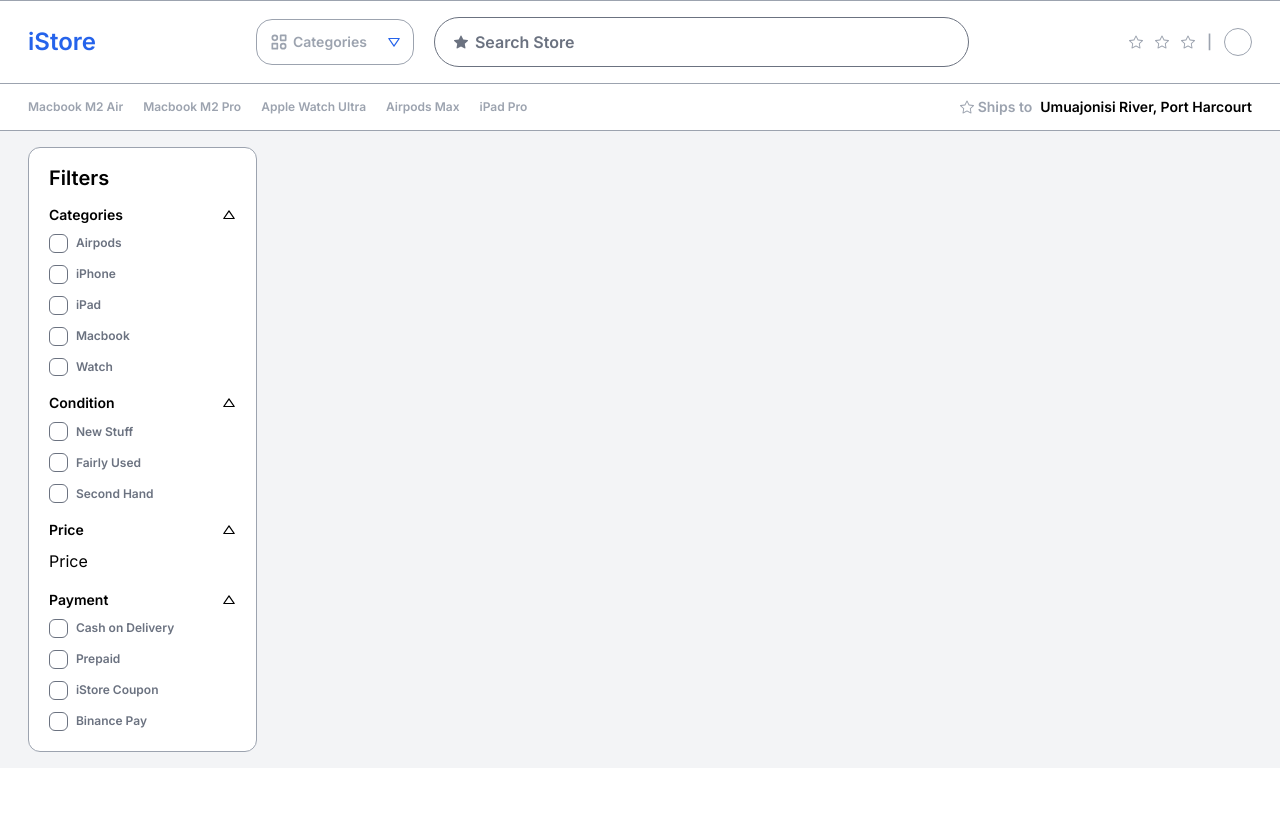
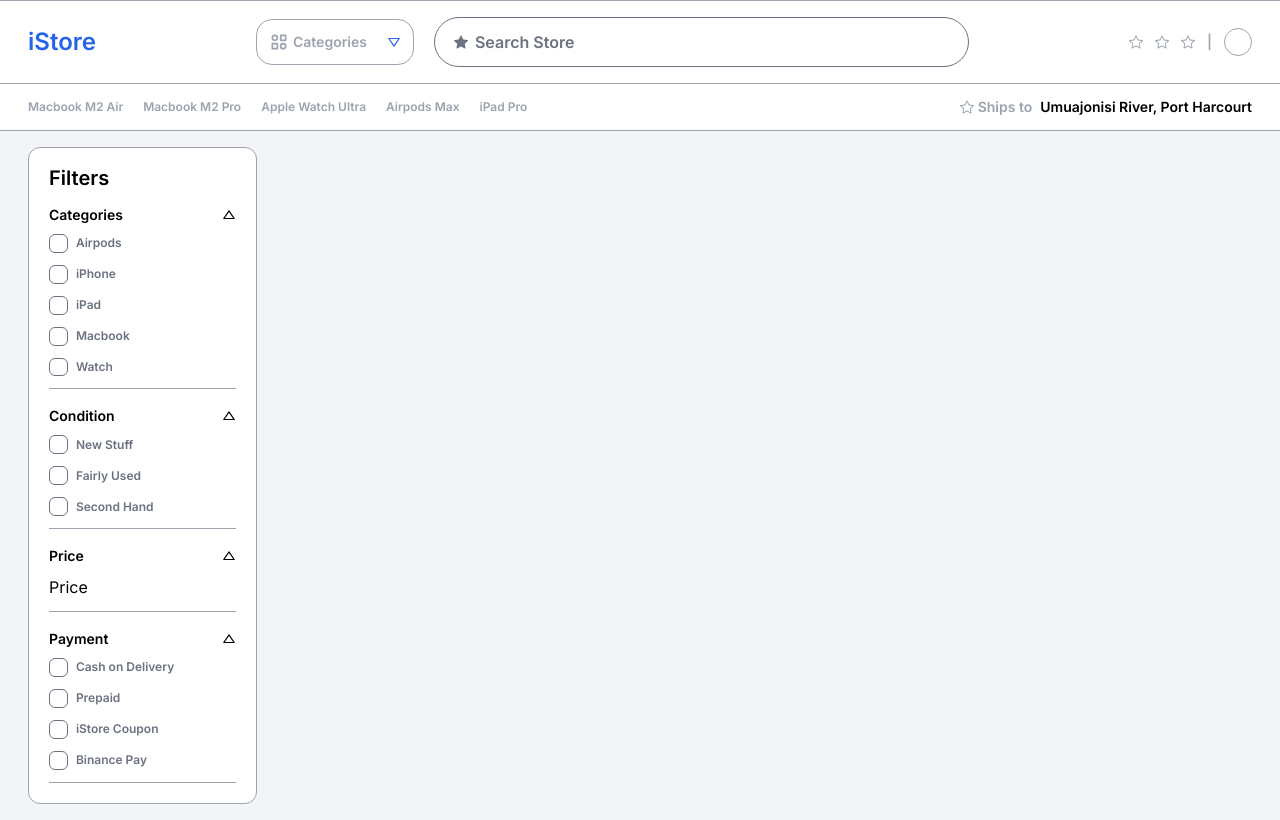
Before and after one commit to mmesomasaint/tempillar, a Next.js app: page /theme/e-apple-store/preview in a window 1280 px wide. Built offline with nearby package versions, Linux system fonts and the light colour scheme.

Commit message:
Feat: Create a horizontal rule element

```diff
--- /dev/null
+++ b/app/theme/e-apple-store/pack/elements/rule.tsx
@@ -0,0 +1,3 @@
+export function HR({children}: {children?: React.ReactNode}) {
+  return <div className={`border-b border-apple-store-faded-max w-full ${children && 'pb-3'}`}>{children}</div>
+}
--- a/app/theme/e-apple-store/preview/page.tsx
+++ b/app/theme/e-apple-store/preview/page.tsx
@@ -4,6 +4,7 @@ import { SearchBarMain } from '../pack/components/searchbar'
 import { TextIntro, TextLabel, TextMid, TextTiny } from '../pack/elements/text'
 import Accordion from '../pack/components/accordion'
 import CheckBox from '../pack/components/checkbox'
+import { HR } from '../pack/elements/rule'
 
 export default function Home() {
   return (
@@ -44,6 +45,7 @@ export default function Home() {
       <div className='bg-gray-100 px-7 py-4 min-h-full grid grid-cols-10 gap-5'>
         <div className='col-span-2 flex flex-col gap-5 bg-white rounded-xl border border-apple-store-faded-max p-5'>
           <TextMid>Filters</TextMid>
+          <HR>
           <Accordion title='Categories' defaultOpen>
             <CheckBox check={false}>Airpods</CheckBox>
             <CheckBox check={false}>iPhone</CheckBox>
@@ -51,20 +53,27 @@ export default function Home() {
             <CheckBox check={false}>Macbook</CheckBox>
             <CheckBox check={false}>Watch</CheckBox>
           </Accordion>
+          </HR>
+          <HR>
           <Accordion title='Condition' defaultOpen>
             <CheckBox check={false}>New Stuff</CheckBox>
             <CheckBox check={false}>Fairly Used</CheckBox>
             <CheckBox check={false}>Second Hand</CheckBox>
           </Accordion>
+          </HR>
+          <HR>
           <Accordion title='Price' defaultOpen>
             Price
           </Accordion>
+          </HR>
+          <HR>
           <Accordion title='Payment' defaultOpen>
             <CheckBox check={false}>Cash on Delivery</CheckBox>
             <CheckBox check={false}>Prepaid</CheckBox>
             <CheckBox check={false}>iStore Coupon</CheckBox>
             <CheckBox check={false}>Binance Pay</CheckBox>
           </Accordion>
+          </HR>
         </div>
       </div>
     </main>
```
